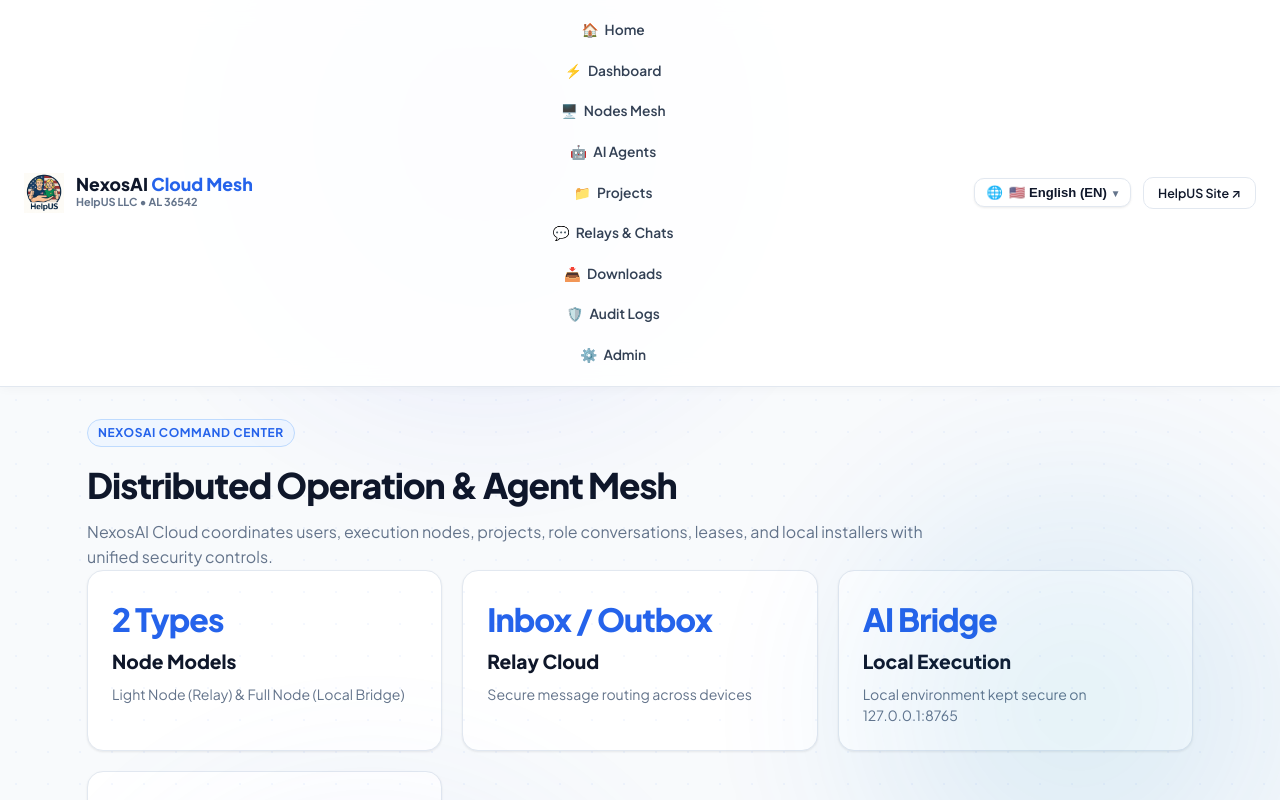
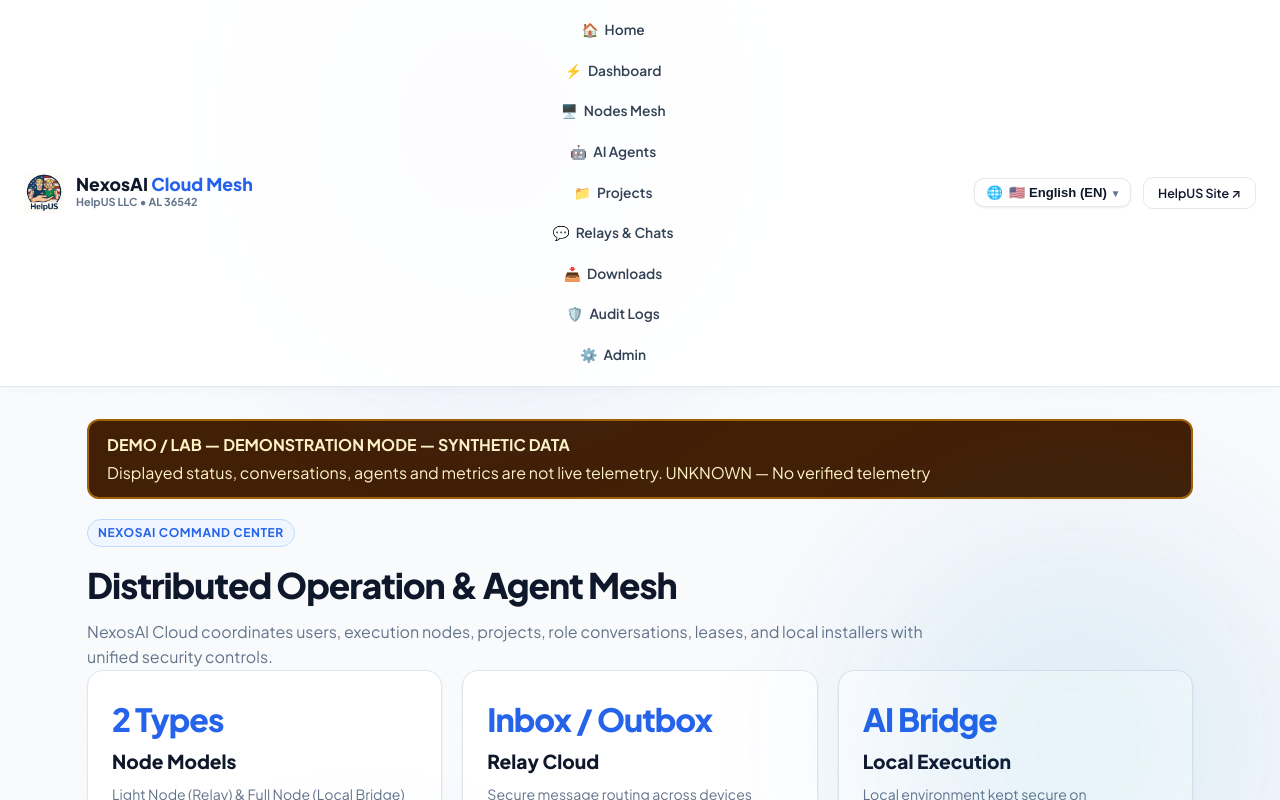
Before and after one commit to HelpUSA/nexosai-frontend, a Next.js app: page /dashboard in a window 1280 px wide. Shown: the top 800 px of the page. Built offline with nearby package versions, Linux system fonts and the light colour scheme.

Commit message:
fix(n2a): expose DEMO provenance and prevent unscoped DB presentation

```diff
--- a/src/app/dashboard/page.tsx
+++ b/src/app/dashboard/page.tsx
@@ -1,3 +1,4 @@
+import { DemoBanner } from '@/app/components/DemoBanner';
 import { translations, getLang } from '@/i18n/translations';
 
 export default async function DashboardPage({ searchParams }: { searchParams: Promise<{ lang?: string }> | { lang?: string } }) {
@@ -14,6 +15,7 @@ export default async function DashboardPage({ searchParams }: { searchParams: Pr
 
   return (
     <>
+      <DemoBanner lang={lang} />
       <section className='hero'>
         <span className='badge'>{t.dashboard.badge}</span>
         <h1>{t.dashboard.title}</h1>
```
